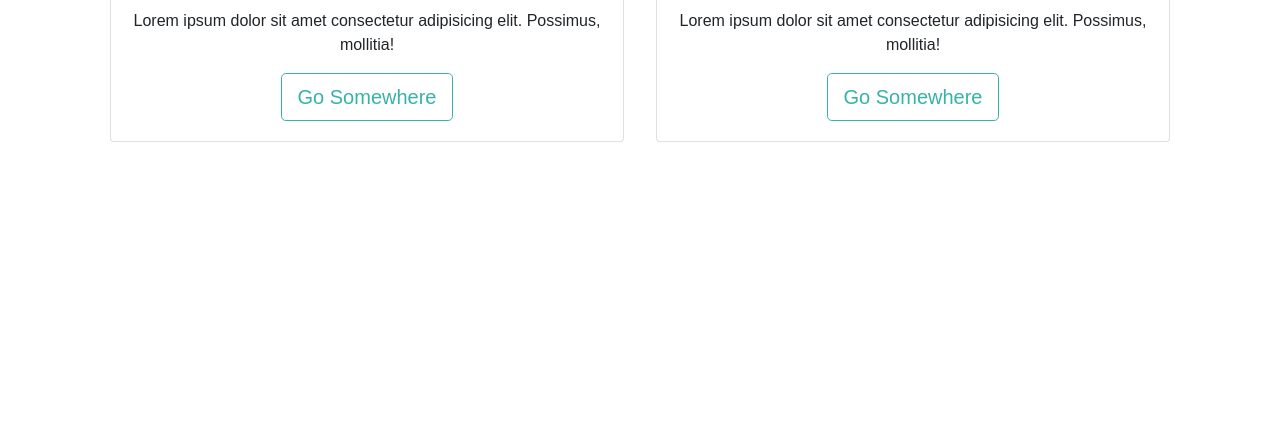
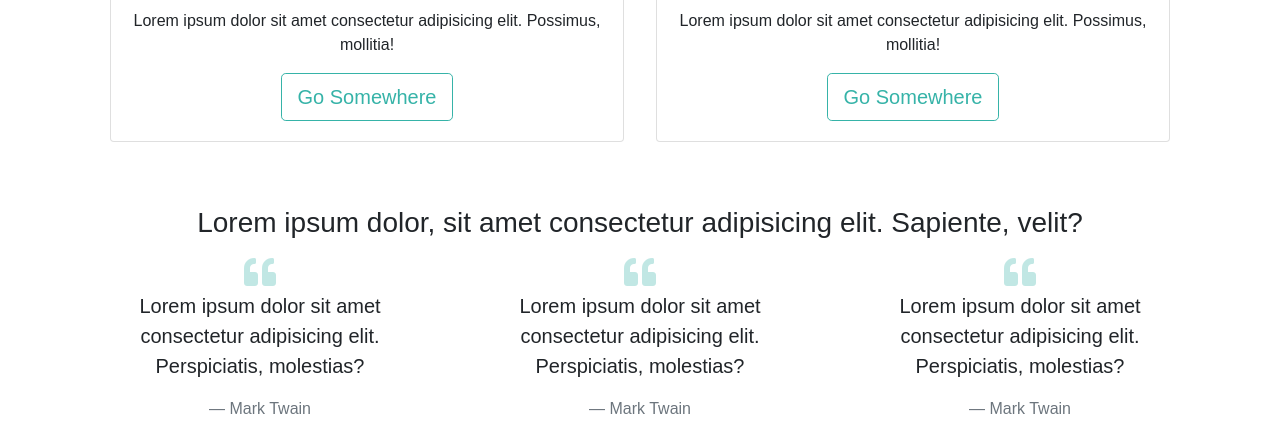
Before and after one commit to hryniewiczm/aurora_b4, a plain HTML site: page index.html in a window 1280 px wide. Shown: the part 1922-2367 px from the top of the page. Before the commit the page ends 2104 px from the top, so only its background shows below. Drawn offline with nearby package versions, Linux system fonts and the light colour scheme.

Commit message:
adding quotes section

```diff
--- a/index.html
+++ b/index.html
@@ -103,6 +103,36 @@
         </div>
     </section>
 
+    <!-- Quotes Section -->
+    <section id="quotes">
+        <div class="container text-center mt-4">
+            <h3>Lorem ipsum dolor, sit amet consectetur adipisicing elit. Sapiente, velit?</h3>
+            <div class="row">
+                <div class="col-md-4 my-2">
+                    <i class="fas fa-quote-left fa-2x text-primary"></i>
+                    <blockquote class="blockquote">
+                        <p>Lorem ipsum dolor sit amet consectetur adipisicing elit. Perspiciatis, molestias?</p>
+                        <footer class="blockquote-footer">Mark Twain</footer>
+                    </blockquote>
+                </div>
+                <div class="col-md-4 my-2">
+                    <i class="fas fa-quote-left fa-2x text-primary"></i>
+                    <blockquote class="blockquote">
+                        <p>Lorem ipsum dolor sit amet consectetur adipisicing elit. Perspiciatis, molestias?</p>
+                        <footer class="blockquote-footer">Mark Twain</footer>
+                    </blockquote>
+                </div>
+                <div class="col-md-4 my-2">
+                    <i class="fas fa-quote-left fa-2x text-primary"></i>
+                    <blockquote class="blockquote">
+                        <p>Lorem ipsum dolor sit amet consectetur adipisicing elit. Perspiciatis, molestias?</p>
+                        <footer class="blockquote-footer">Mark Twain</footer>
+                    </blockquote>
+                </div>
+            </div>
+        </div>
+    </section>
+
     <script src="https://code.jquery.com/jquery-3.3.1.slim.min.js" integrity="sha384-q8i/X+965DzO0rT7abK41JStQIAqVgRVzpbzo5smXKp4YfRvH+8abtTE1Pi6jizo"
         crossorigin="anonymous"></script>
     <script src="https://cdnjs.cloudflare.com/ajax/libs/popper.js/1.14.3/umd/popper.min.js" integrity="sha384-ZMP7rVo3mIykV+2+9J3UJ46jBk0WLaUAdn689aCwoqbBJiSnjAK/l8WvCWPIPm49"
```
Also changed, not shown: css/main.css, 1 other file.
